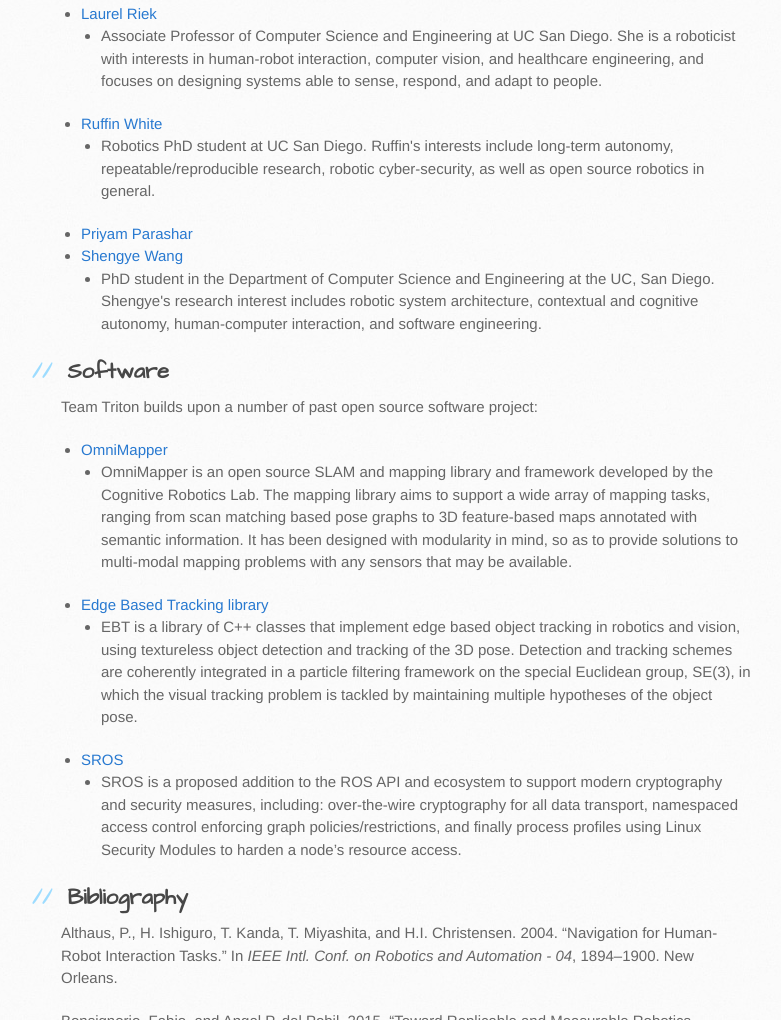
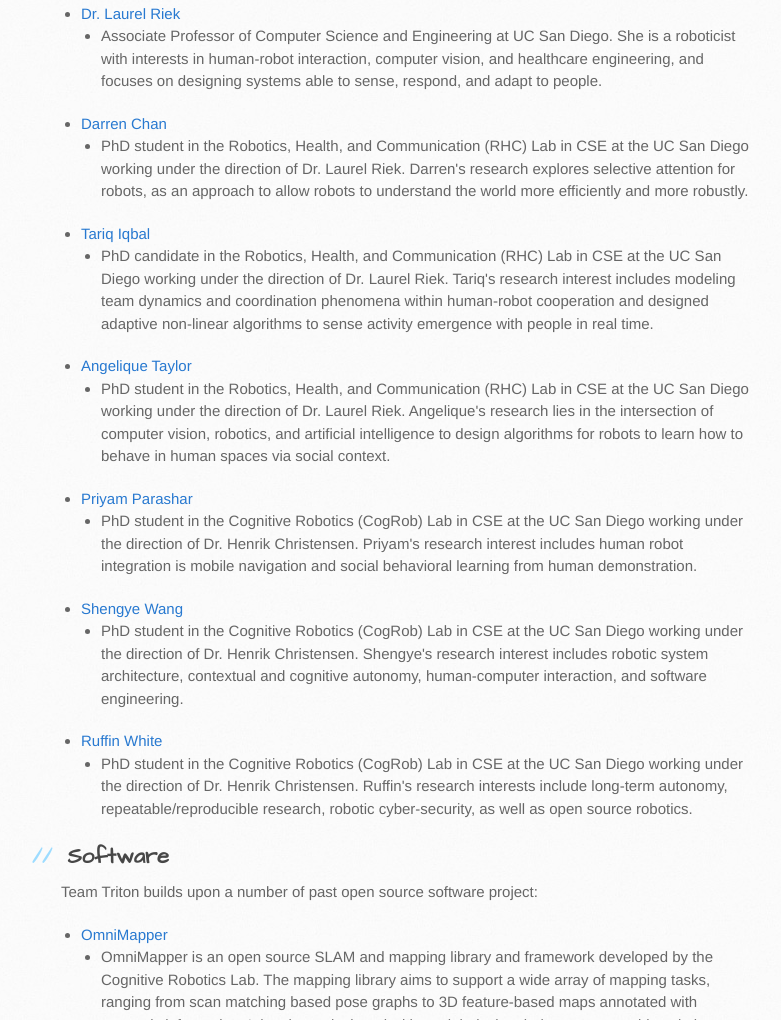
Before and after one commit to CogRob/tritons, a plain HTML site: page index.html in a window 1280 px wide. Shown: the part 592-1612 px from the top of the page, without its empty margins (109-890 px from the left). Drawn offline with Linux system fonts and the light colour scheme.

```diff
--- a/index.html
+++ b/index.html
@@ -47,25 +47,52 @@
 </ul>
 </li>
 <li>
-<a href="http://cseweb.ucsd.edu/%7Elriek/">Laurel Riek</a>
+<a href="http://cseweb.ucsd.edu/%7Elriek/">Dr. Laurel Riek</a>
 
 <ul>
 <li>Associate Professor of Computer Science and Engineering at UC San Diego. She is a roboticist with interests in human-robot interaction, computer vision, and healthcare engineering, and focuses on designing systems able to sense, respond, and adapt to people.</li>
 </ul>
 </li>
 <li>
-<a href="https://about.me/ruffin">Ruffin White</a>
+<a href="http://darrenmchan.com/">Darren Chan</a>
 
 <ul>
-<li>Robotics PhD student at UC San Diego. Ruffin's interests include long-term autonomy, repeatable/reproducible research, robotic cyber-security, as well as open source robotics in general.</li>
+<li>PhD student in the Robotics, Health, and Communication (RHC) Lab in CSE at the UC San Diego working under the direction of Dr. Laurel Riek. Darren's research explores selective attention for robots, as an approach to allow robots to understand the world more efficiently and more robustly.</li>
 </ul>
 </li>
-<li><a href="">Priyam Parashar</a></li>
+<li>
+<a href="http://cseweb.ucsd.edu/%7Etiqbal/">Tariq Iqbal</a>
+
+<ul>
+<li>PhD candidate in the Robotics, Health, and Communication (RHC) Lab in CSE at the UC San Diego working under the direction of Dr. Laurel Riek. Tariq's research interest includes modeling team dynamics and coordination phenomena within human-robot cooperation and designed adaptive non-linear algorithms to sense activity emergence with people in real time.</li>
+</ul>
+</li>
+<li>
+<a href="http://cseweb.ucsd.edu/%7Eamt062/">Angelique Taylor</a>
+
+<ul>
+<li>PhD student in the Robotics, Health, and Communication (RHC) Lab in CSE at the UC San Diego working under the direction of Dr. Laurel Riek. Angelique's research lies in the intersection of computer vision, robotics, and artificial intelligence to design algorithms for robots to learn how to behave in human spaces via social context.</li>
+</ul>
+</li>
+<li>
+<a href="">Priyam Parashar</a>
+
+<ul>
+<li>PhD student in the Cognitive Robotics (CogRob) Lab in CSE at the UC San Diego working under the direction of Dr. Henrik Christensen. Priyam's research interest includes human robot integration is mobile navigation and social behavioral learning from human demonstration.</li>
+</ul>
+</li>
 <li>
 <a href="http://cseweb.ucsd.edu/%7Eshengye/">Shengye Wang</a>
 
 <ul>
-<li>PhD student in the Department of Computer Science and Engineering at the UC, San Diego. Shengye's research interest includes robotic system architecture, contextual and cognitive autonomy, human-computer interaction, and software engineering.</li>
+<li>PhD student in the Cognitive Robotics (CogRob) Lab in CSE at the UC San Diego working under the direction of Dr. Henrik Christensen. Shengye's research interest includes robotic system architecture, contextual and cognitive autonomy, human-computer interaction, and software engineering.</li>
+</ul>
+</li>
+<li>
+<a href="https://about.me/ruffin">Ruffin White</a>
+
+<ul>
+<li>PhD student in the Cognitive Robotics (CogRob) Lab in CSE at the UC San Diego working under the direction of Dr. Henrik Christensen. Ruffin's research interests include long-term autonomy, repeatable/reproducible research, robotic cyber-security, as well as open source robotics.</li>
 </ul>
 </li>
 </ul>
```
Also changed, not shown: params.json (+1 -1 lines).
